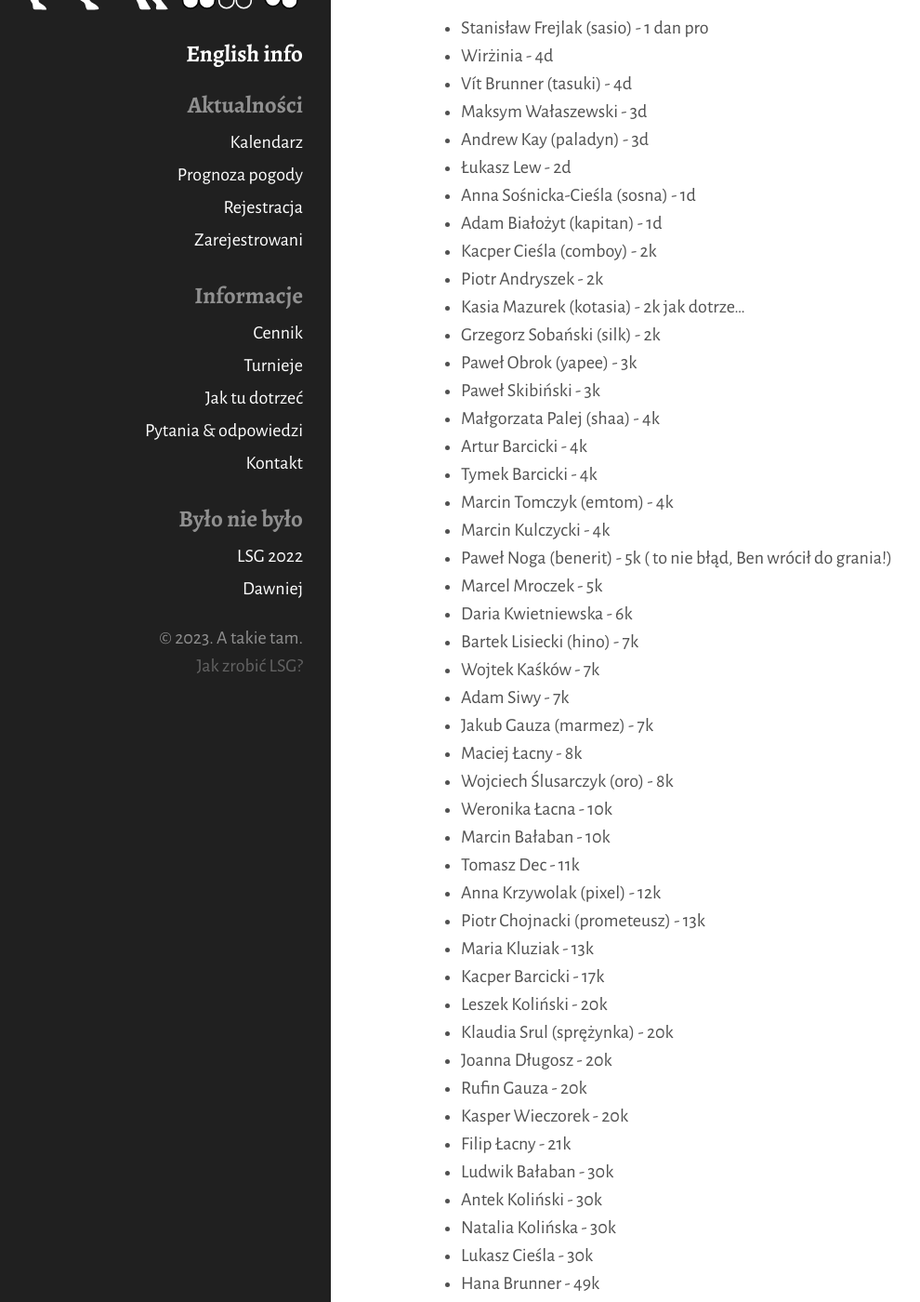
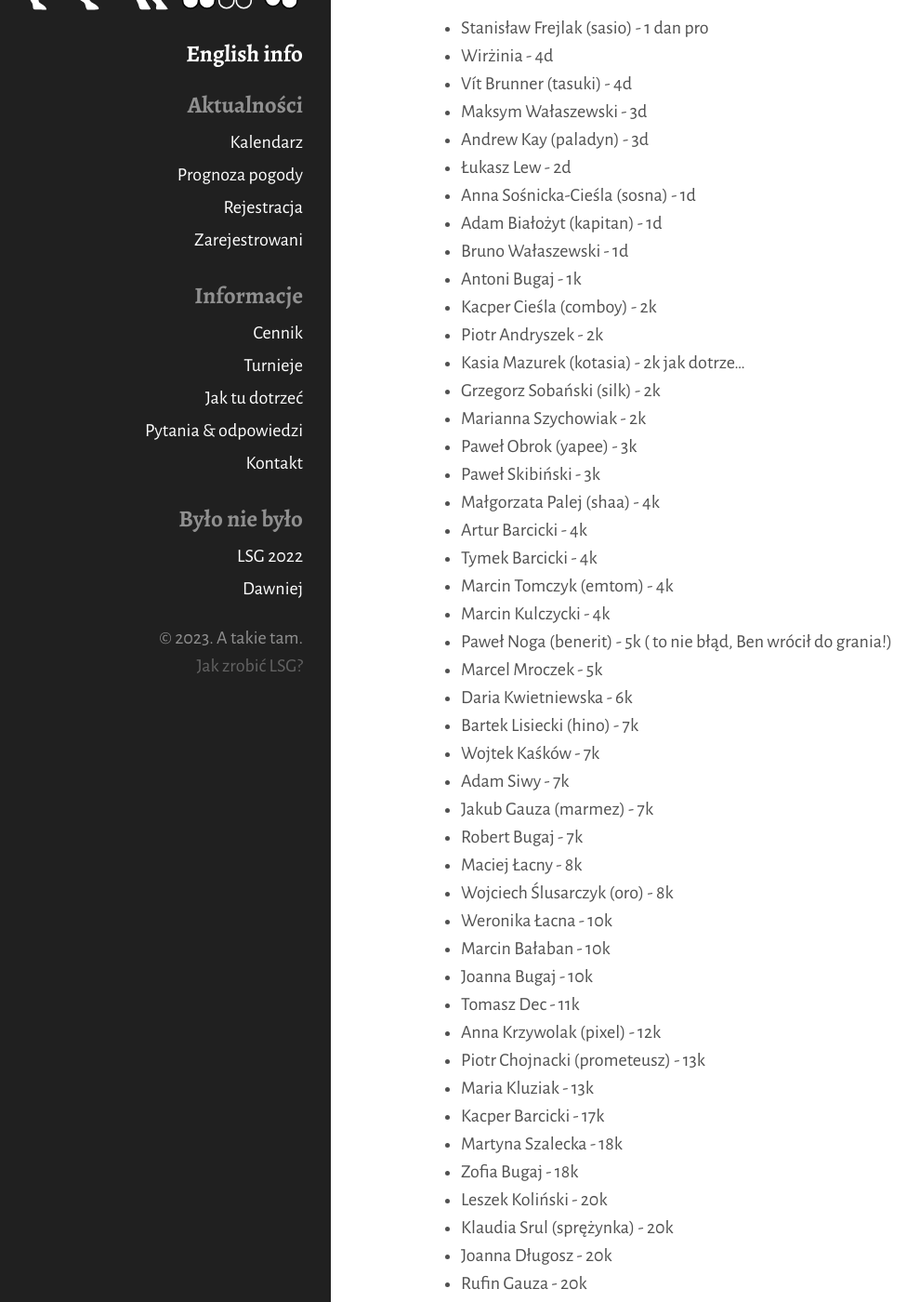
Before and after one commit to tasuki/lsg, a Jekyll site: the page built from zarejestrowani.md, in a window 1280 px wide and 1400 px high, scrolled down 215 px. Shown: the whole window at 93% size, without its empty margins (4-994 px from the left). Built offline with Jekyll 4.4.1, drawn with Linux system fonts in a browser that asks for light colours; some of the changed text lies outside the part shown.

Commit message:
Update zarejestrowani.md

```diff
--- a/zarejestrowani.md
+++ b/zarejestrowani.md
@@ -17,10 +17,13 @@ Zarejestrowani uczestnicy, mniej więcej według stopnia:
 - Łukasz Lew - 2d
 - Anna Sośnicka-Cieśla (sosna) - 1d
 - Adam Białożyt (kapitan) - 1d
+- Bruno Wałaszewski - 1d
+- Antoni Bugaj - 1k
 - Kacper Cieśla (comboy) - 2k
 - Piotr Andryszek - 2k
 - Kasia Mazurek (kotasia) - 2k jak dotrze...
 - Grzegorz Sobański (silk) - 2k
+- Marianna Szychowiak - 2k
 - Paweł Obrok (yapee) - 3k
 - Paweł Skibiński - 3k
 - Małgorzata Palej (shaa) - 4k
@@ -35,20 +38,25 @@ Zarejestrowani uczestnicy, mniej więcej według stopnia:
 - Wojtek Kaśków - 7k
 - Adam Siwy - 7k
 - Jakub Gauza (marmez) - 7k
+- Robert Bugaj - 7k
 - Maciej Łacny - 8k
 - Wojciech Ślusarczyk (oro) - 8k
 - Weronika Łacna - 10k
 - Marcin Bałaban - 10k
+- Joanna Bugaj - 10k
 - Tomasz Dec - 11k
 - Anna Krzywolak (pixel) - 12k
 - Piotr Chojnacki (prometeusz) - 13k
 - Maria Kluziak - 13k
 - Kacper Barcicki - 17k
+- Martyna Szalecka - 18k
+- Zofia Bugaj - 18k
 - Leszek Koliński - 20k
 - Klaudia Srul (sprężynka) - 20k
 - Joanna Długosz - 20k
 - Rufin Gauza - 20k
 - Kasper Wieczorek - 20k
+- Jakub Łubiński - 20k
 - Filip Łacny - 21k
 - Ludwik Bałaban - 30k
 - Antek Koliński - 30k
```
Also changed, not shown: other parts of zarejestrowani.md (+2 -0 lines).
